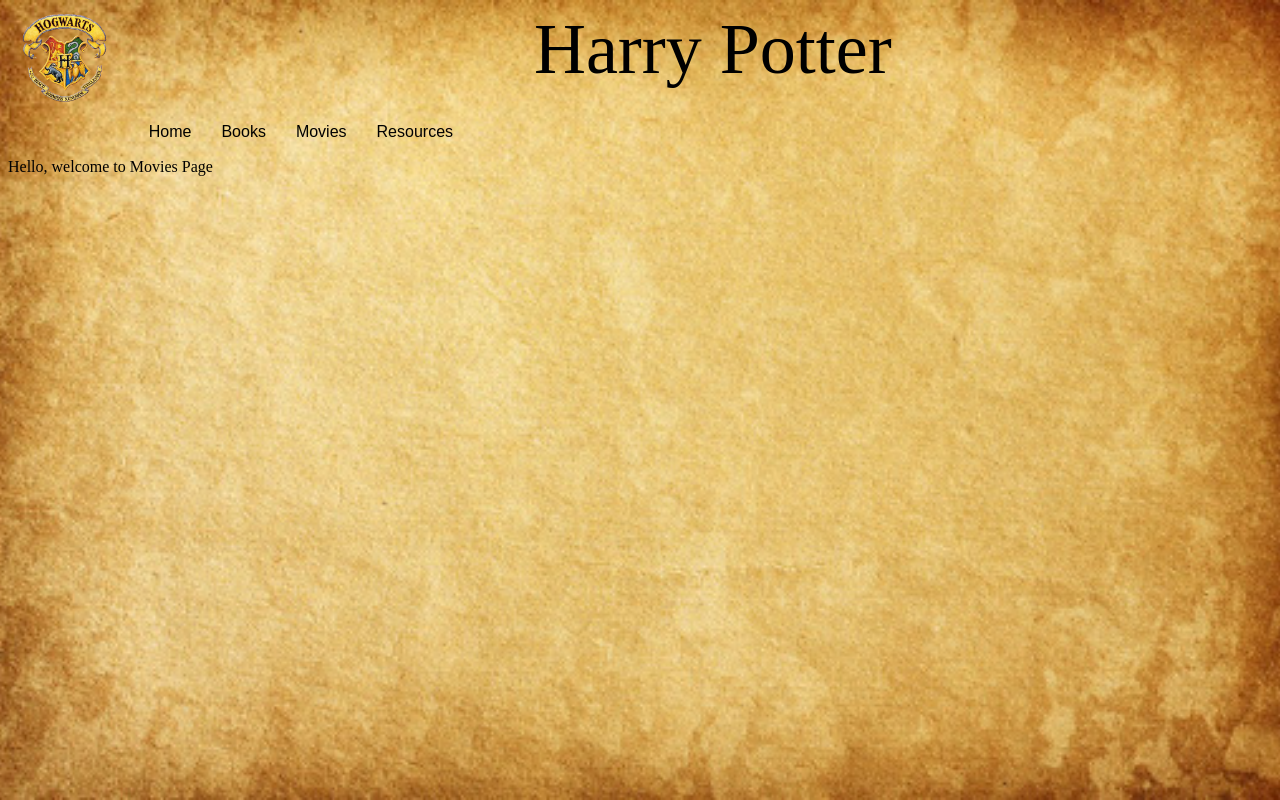
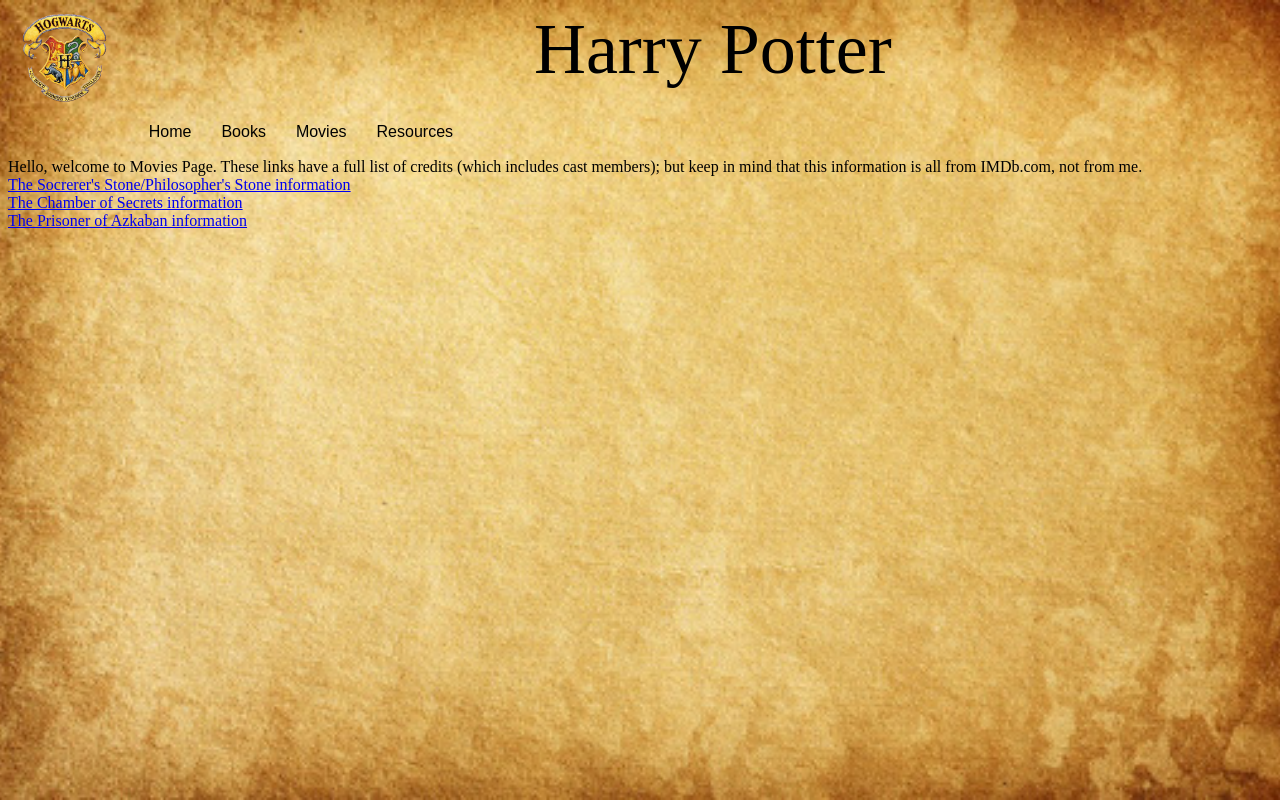
Before and after one commit to sainapriyadarshi/Harry-Potter, a plain HTML site: page movies.html in a window 1280 px wide. Drawn offline with Linux system fonts and the light colour scheme.

Commit message:
Update movies.html

```diff
--- a/movies.html
+++ b/movies.html
@@ -27,7 +27,10 @@
           </ul>
       </div>
       </div class = "info-card">
-       Hello, welcome to Movies Page
+       Hello, welcome to Movies Page. These links have a full list of credits (which includes cast members); but keep in mind that this information is all from IMDb.com, not from me. <br>
+       <a href = "https://www.imdb.com/title/tt0241527/fullcredits">The Socrerer's Stone/Philosopher's Stone information </a> </br>
+       <a href = "https://www.imdb.com/title/tt0295297/?ref_=nv_sr_srsg_9">The Chamber of Secrets information </a> </br>
+       <a href = "https://www.imdb.com/title/tt0295297/?ref_=nv_sr_srsg_9">The Prisoner of Azkaban information </a> </br>
       </div>
       </div>
   </body>
```
